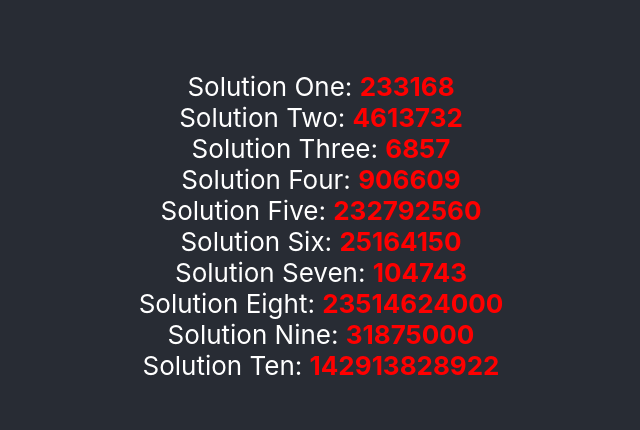
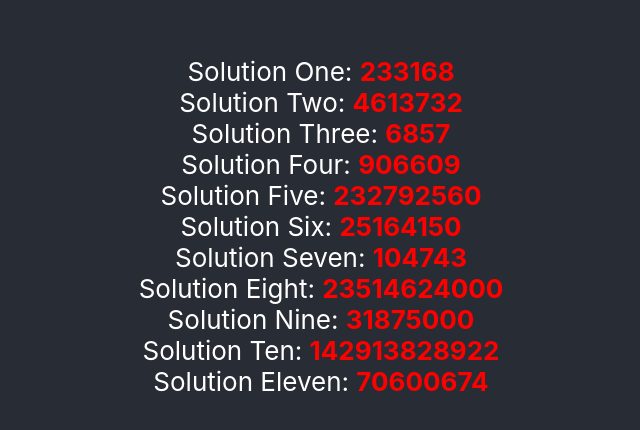
Before and after one commit to eclecticjohny/project-euler, a React (Create React App) app: page / in a window 1280 px wide. Shown: the part 174-604 px from the top of the page, without its empty margins (319-959 px from the left). Built offline with nearby package versions, Linux system fonts and the light colour scheme.

Commit message:
feat: add problem eleven solution

```diff
--- a/src/App.tsx
+++ b/src/App.tsx
@@ -10,7 +10,8 @@ import {
   Seven,
   Eight,
   Nine,
-  Ten
+  Ten,
+  Eleven
 } from './solutions';
 
 const App: React.FC = () => {
@@ -27,6 +28,7 @@ const App: React.FC = () => {
         <Eight />
         <Nine />
         <Ten />
+        <Eleven />
       </header>
     </div>
   );
--- /dev/null
+++ b/src/solutions/Eleven.tsx
@@ -0,0 +1,93 @@
+import React from 'react';
+
+export const Eleven = () => {
+  // Problem 11
+  // In the 20×20 grid below, four numbers along a diagonal line have been marked in red.
+  // 08 02 22 97 38 15 00 40 00 75 04 05 07 78 52 12 50 77 91 08
+  // 49 49 99 40 17 81 18 57 60 87 17 40 98 43 69 48 04 56 62 00
+  // 81 49 31 73 55 79 14 29 93 71 40 67 53 88 30 03 49 13 36 65
+  // 52 70 95 23 04 60 11 42 69 24 68 56 01 32 56 71 37 02 36 91
+  // 22 31 16 71 51 67 63 89 41 92 36 54 22 40 40 28 66 33 13 80
+  // 24 47 32 60 99 03 45 02 44 75 33 53 78 36 84 20 35 17 12 50
+  // 32 98 81 28 64 23 67 10 26 38 40 67 59 54 70 66 18 38 64 70
+  // 67 26 20 68 02 62 12 20 95 63 94 39 63 08 40 91 66 49 94 21
+  // 24 55 58 05 66 73 99 26 97 17 78 78 96 83 14 88 34 89 63 72
+  // 21 36 23 09 75 00 76 44 20 45 35 14 00 61 33 97 34 31 33 95
+  // 78 17 53 28 22 75 31 67 15 94 03 80 04 62 16 14 09 53 56 92
+  // 16 39 05 42 96 35 31 47 55 58 88 24 00 17 54 24 36 29 85 57
+  // 86 56 00 48 35 71 89 07 05 44 44 37 44 60 21 58 51 54 17 58
+  // 19 80 81 68 05 94 47 69 28 73 92 13 86 52 17 77 04 89 55 40
+  // 04 52 08 83 97 35 99 16 07 97 57 32 16 26 26 79 33 27 98 66
+  // 88 36 68 87 57 62 20 72 03 46 33 67 46 55 12 32 63 93 53 69
+  // 04 42 16 73 38 25 39 11 24 94 72 18 08 46 29 32 40 62 76 36
+  // 20 69 36 41 72 30 23 88 34 62 99 69 82 67 59 85 74 04 36 16
+  // 20 73 35 29 78 31 90 01 74 31 49 71 48 86 81 16 23 57 05 54
+  // 01 70 54 71 83 51 54 69 16 92 33 48 61 43 52 01 89 19 67 48
+  // The product of these numbers is 26 × 63 × 78 × 14 = 1788696.
+  // What is the greatest product of four adjacent numbers in the same direction (up, down, left, right, or diagonally) in the 20×20 grid?
+
+  const solutionEleven = () => {
+    const startingGrid = '08 02 22 97 38 15 00 40 00 75 04 05 07 78 52 12 50 77 91 08 49 49 99 40 17 81 18 57 60 87 17 40 98 43 69 48 04 56 62 00 81 49 31 73 55 79 14 29 93 71 40 67 53 88 30 03 49 13 36 65 52 70 95 23 04 60 11 42 69 24 68 56 01 32 56 71 37 02 36 91 22 31 16 71 51 67 63 89 41 92 36 54 22 40 40 28 66 33 13 80 24 47 32 60 99 03 45 02 44 75 33 53 78 36 84 20 35 17 12 50 32 98 81 28 64 23 67 10 26 38 40 67 59 54 70 66 18 38 64 70 67 26 20 68 02 62 12 20 95 63 94 39 63 08 40 91 66 49 94 21 24 55 58 05 66 73 99 26 97 17 78 78 96 83 14 88 34 89 63 72 21 36 23 09 75 00 76 44 20 45 35 14 00 61 33 97 34 31 33 95 78 17 53 28 22 75 31 67 15 94 03 80 04 62 16 14 09 53 56 92 16 39 05 42 96 35 31 47 55 58 88 24 00 17 54 24 36 29 85 57 86 56 00 48 35 71 89 07 05 44 44 37 44 60 21 58 51 54 17 58 19 80 81 68 05 94 47 69 28 73 92 13 86 52 17 77 04 89 55 40 04 52 08 83 97 35 99 16 07 97 57 32 16 26 26 79 33 27 98 66 88 36 68 87 57 62 20 72 03 46 33 67 46 55 12 32 63 93 53 69 04 42 16 73 38 25 39 11 24 94 72 18 08 46 29 32 40 62 76 36 20 69 36 41 72 30 23 88 34 62 99 69 82 67 59 85 74 04 36 16 20 73 35 29 78 31 90 01 74 31 49 71 48 86 81 16 23 57 05 54 01 70 54 71 83 51 54 69 16 92 33 48 61 43 52 01 89 19 67 48'
+      .split(' ')
+      .map(ele => parseInt(ele));
+    let grid: number[][] = [];
+
+    for (let index = 0; index < 400; index += 20) {
+      grid.push(startingGrid.slice(index, index + 20));
+    }
+
+    let maxProduct = 0;
+    for (let i = 0; i < grid.length; i++) {
+      let row = grid[i];
+      for (let j = 0; j < row.length; j++) {
+        //check the left-to-right sum
+        if (j < row.length - 3) {
+          let product = row[j] * row[j + 1] * row[j + 2] * row[j + 3];
+          if (product > maxProduct) {
+            maxProduct = product;
+          }
+        }
+
+        //check the top-to-bottom sum
+        if (i < grid.length - 3) {
+          let product =
+            grid[i][j] * grid[i + 1][j] * grid[i + 2][j] * grid[i + 3][j];
+          if (product > maxProduct) {
+            maxProduct = product;
+          }
+        }
+
+        //check the top-left-to-bottom-right sum
+        if (j < row.length - 3 && i < grid.length - 3) {
+          let product =
+            grid[i][j] *
+            grid[i + 1][j + 1] *
+            grid[i + 2][j + 2] *
+            grid[i + 3][j + 3];
+          if (product > maxProduct) {
+            maxProduct = product;
+          }
+        }
+
+        //check the top-right-to-bottom-left sum
+        if (j > 2 && i < grid.length - 3) {
+          let product =
+            grid[i][j] *
+            grid[i + 1][j - 1] *
+            grid[i + 2][j - 2] *
+            grid[i + 3][j - 3];
+          if (product > maxProduct) {
+            maxProduct = product;
+          }
+        }
+      }
+    }
+    return maxProduct;
+  };
+
+  return (
+    <div>
+      Solution Eleven: <span className="Solutions">{solutionEleven()}</span>
+    </div>
+  );
+};
--- a/src/solutions/index.ts
+++ b/src/solutions/index.ts
@@ -8,3 +8,4 @@ export { Seven } from './Seven';
 export { Eight } from './Eight';
 export { Nine } from './Nine';
 export { Ten } from './Ten';
+export { Eleven } from './Eleven';
```
